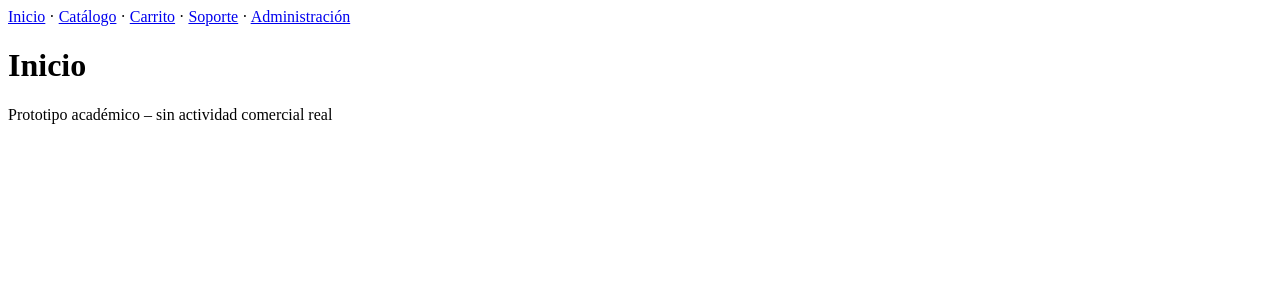
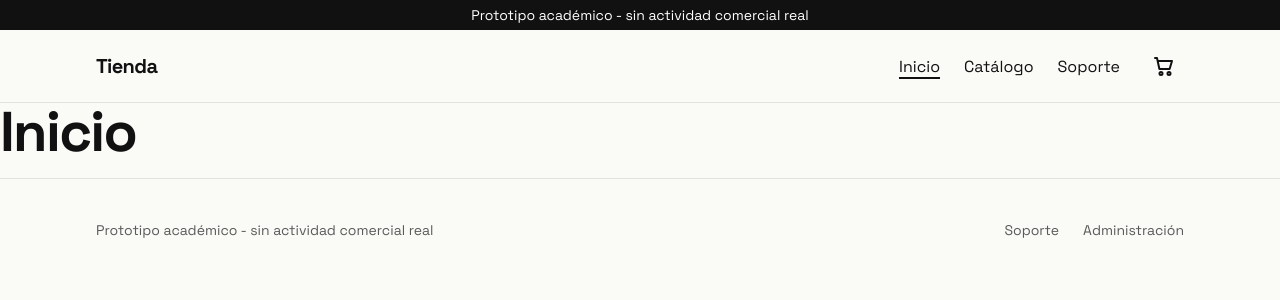
Before and after one commit to crdelamor/SIE-ecommerce, a React (Vite) app in the folder frontend/: page / in a window 1280 px wide. Shown: the top 300 px of the page. Built offline with nearby package versions, Linux system fonts and the light colour scheme.

Commit message:
Integra estilo común en Layout, main, App e index.html
Co-Authored-By: Claude Sonnet 5.5 <noreply@anthropic.com>

```diff
--- a/frontend/index.html
+++ b/frontend/index.html
@@ -4,6 +4,10 @@
     <meta charset="UTF-8" />
     <meta name="viewport" content="width=device-width, initial-scale=1.0" />
     <title>Tienda SIE</title>
+    <!-- Fuente de la marca: si la cambias, actualiza también --font-family en src/styles/theme.css -->
+    <link rel="preconnect" href="https://fonts.googleapis.com" />
+    <link rel="preconnect" href="https://fonts.gstatic.com" crossorigin />
+    <link href="https://fonts.googleapis.com/css2?family=Space+Grotesk:wght@400;700&display=swap" rel="stylesheet" />
   </head>
   <body>
     <div id="root"></div>
--- a/frontend/src/App.jsx
+++ b/frontend/src/App.jsx
@@ -7,6 +7,7 @@ import CartPage from './pages/cart/CartPage.jsx';
 import CheckoutPage from './pages/checkout/CheckoutPage.jsx';
 import AdminPage from './pages/admin/AdminPage.jsx';
 import SupportPage from './pages/support/SupportPage.jsx';
+import StylePreviewPage from './pages/home/StylePreviewPage.jsx';
 
 export default function App() {
   return (
@@ -19,6 +20,7 @@ export default function App() {
         <Route path="checkout" element={<CheckoutPage />} />
         <Route path="admin" element={<AdminPage />} />
         <Route path="soporte" element={<SupportPage />} />
+        <Route path="muestra" element={<StylePreviewPage />} />
       </Route>
     </Routes>
   );
--- a/frontend/src/components/Layout.jsx
+++ b/frontend/src/components/Layout.jsx
@@ -1,26 +1,22 @@
-import { Link, Outlet } from 'react-router-dom';
+import { Outlet } from 'react-router-dom';
+import Banner from './Banner.jsx';
+import Header from './Header.jsx';
+import Footer from './Footer.jsx';
 
-/**
- * Layout base (fase 0). B lo sustituirá por sus componentes de cabecera y pie.
- */
+/** Layout común: banner de prototipo + cabecera fijos arriba, contenido y pie. */
 export default function Layout() {
   return (
     <>
-      <header>
-        <nav>
-          <Link to="/">Inicio</Link> · <Link to="/catalogo">Catálogo</Link> ·{' '}
-          <Link to="/carrito">Carrito</Link> · <Link to="/soporte">Soporte</Link> ·{' '}
-          <Link to="/admin">Administración</Link>
-        </nav>
-      </header>
+      <div className="site-top">
+        <Banner />
+        <Header />
+      </div>
 
       <main>
         <Outlet />
       </main>
 
-      <footer>
-        <p>Prototipo académico – sin actividad comercial real</p>
-      </footer>
+      <Footer />
     </>
   );
 }
--- a/frontend/src/main.jsx
+++ b/frontend/src/main.jsx
@@ -3,6 +3,9 @@ import { createRoot } from 'react-dom/client';
 import { HashRouter } from 'react-router-dom';
 import { CartProvider } from './context/CartContext.jsx';
 import App from './App.jsx';
+import './styles/theme.css';
+import './styles/global.css';
+import './styles/components.css';
 
 createRoot(document.getElementById('root')).render(
   <StrictMode>
```
